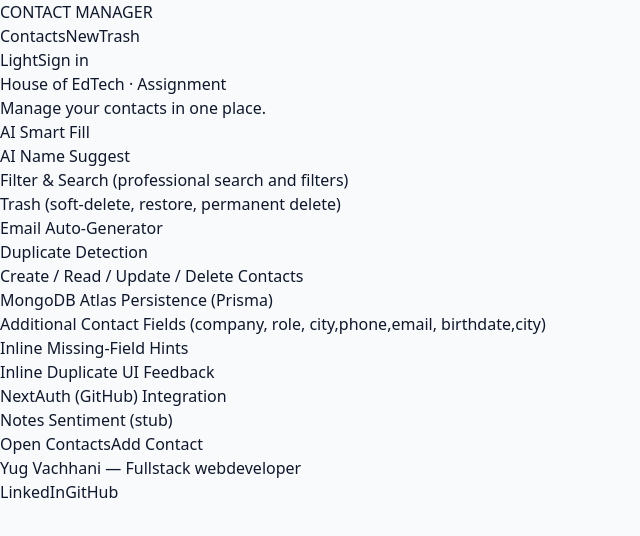
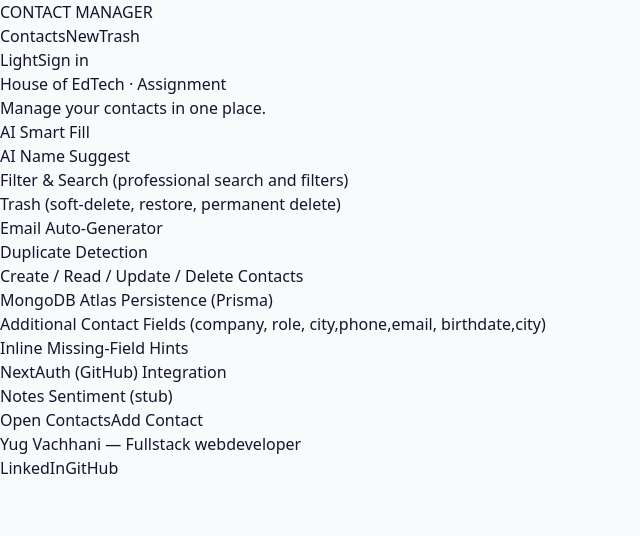
Before and after one commit to YUG3011/Contact-Manager, a Next.js app in the folder contact-manager/: page / in a window 1280 px wide. Shown: the top 536 px of the page, without its empty margins (0-640 px from the left). Built offline with nearby package versions, Linux system fonts and the light colour scheme; no server answers.

Commit message:
change final commit

```diff
--- a/contact-manager/app/page.tsx
+++ b/contact-manager/app/page.tsx
@@ -21,7 +21,6 @@
               <li>MongoDB Atlas Persistence (Prisma)</li>
               <li>Additional Contact Fields (company, role, city,phone,email, birthdate,city)</li>
               <li>Inline Missing‑Field Hints</li>
-              <li>Inline Duplicate UI Feedback</li>
               <li>NextAuth (GitHub) Integration</li>
               <li>Notes Sentiment (stub)</li>
             </ul>
```
Also changed, not shown: 1 other file (tests, documents, lock files or other folders).
